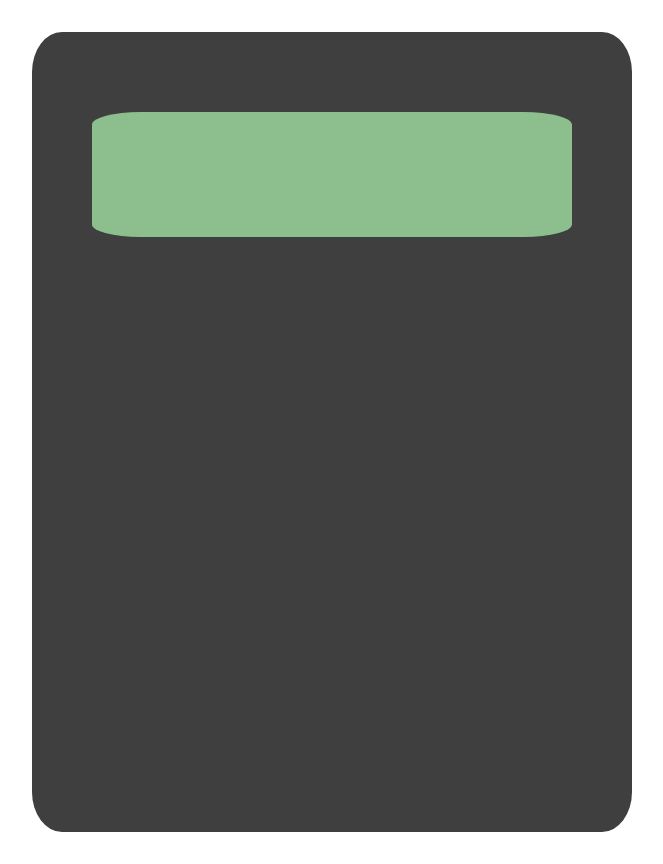
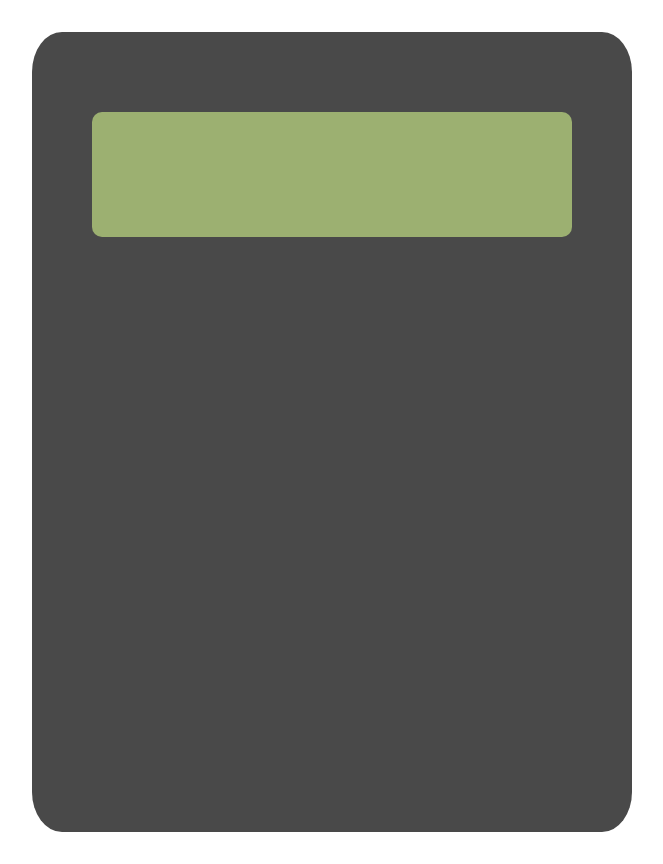
Before and after one commit to TheTallProgrammer/redux-react-calculator, a React (Vite) app: page / in a window 1280 px wide. Shown: the whole page, without its empty margins (308-971 px from the left). Built offline with nearby package versions, Linux system fonts and the light colour scheme.

Commit message:
Updated screen color

```diff
--- a/src/styles/Calculator.module.css
+++ b/src/styles/Calculator.module.css
@@ -1,7 +1,7 @@
 .calculatorWrapper {
     width: 600px;
     height: 800px;
-    background-color: rgb(63, 63, 63);
+    background-color: rgb(73, 73, 73);
     border-radius: 5%;
     display: flex;
     justify-content: center;
@@ -18,6 +18,6 @@
 .screenWrapper {
     width: 100%;
     height: 125px;
-    background-color: rgb(141, 190, 141);
-    border-radius: 10%;
+    background-color: rgb(156, 176, 113);
+    border-radius: 10px;
 }
```
